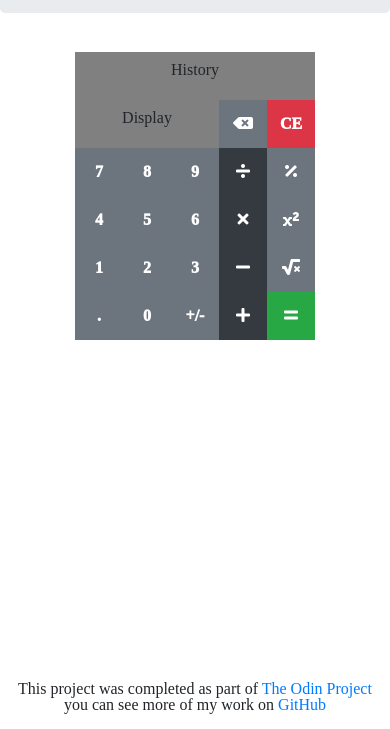
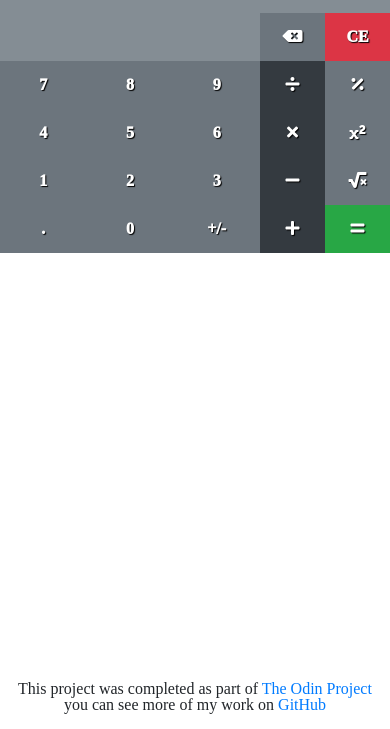
Before and after one commit to tjpoo92/calculator, a plain HTML site: page index.html in a window 390 px wide. Shown: the part 115-844 px from the top of the page. Drawn offline with nearby package versions, Linux system fonts and the light colour scheme.

Commit message:
finish responsive gui, add event listener to buttons

```diff
--- a/index.html
+++ b/index.html
@@ -3,6 +3,7 @@
   <head>
     <title>Calculator</title>
     <meta charset="UTF-8" />
+    <meta name="viewport" content="width=device-width, initial-scale=1" />
     <link
       rel="stylesheet"
       href="https://stackpath.bootstrapcdn.com/bootstrap/4.1.3/css/bootstrap.min.css"
@@ -22,117 +23,80 @@
     <link rel="icon" href="#" />
   </head>
 
-  <header class="jumbotron jumobtron-fluid">
+  <body>
+    <div class="jumbotron jumbotron-fluid d-none d-sm-block">
       <div class="container">
-      <h1 class="text-center">This is my calculator header</h1>
-    </div>
-  </header>
-  <body>
-    <div class="container-fluid body">
-      <div class="row justify-content-center">
-        <div class="col-xs-12">
-          <div class="display" style="width: 15rem; height: 3rem">History</div>
-        </div>
-      </div>
-      <div class="row justify-content-center">
-        <div class="col-xs-8">
-          <div class="display" style="width: 9rem">Display</div>
-        </div>
-        <div class="col-xs-2">
-          <button class="btn btn-secondary">
-            <i class="fas fa-backspace"></i>
-          </button>
-        </div>
-        <div class="col-xs-2">
-          <button class="btn btn-danger">CE</button>
+        <h1 class="text-center">Calculator</h1>
       </div>
     </div>
 
-      <div class="row justify-content-center">
-        <div class="col-xs-2">
-          <button class="btn btn-secondary">7</button>
+    <div class="container" style="margin-top: 5rem">
+      <div class="row">
+        <div class="col display"><p id="history"></p></div>
       </div>
-        <div class="col-xs-2">
-          <button class="btn btn-secondary">8</button>
+
+      <div class="row">
+        <div class="col display"><p id="display"></p></div>
+        <button class="btn btn-secondary col-2" id="backspace">
+          <i class="fas fa-backspace"></i>
+        </button>
+        <button class="btn btn-danger col-2" id="clear">CE</button>
       </div>
-        <div class="col-xs-2">
-          <button class="btn btn-secondary">9</button>
-        </div>
-        <div class="col-xs-2">
-          <button class="btn btn-dark">
+
+      <div class="row">
+        <button class="col btn btn-secondary" id="7">7</button>
+        <button class="col btn btn-secondary" id="8">8</button>
+        <button class="col btn btn-secondary" id="9">9</button>
+        <button class="col-2 btn btn-dark" id="divide">
           <i class="fas fa-divide"></i>
         </button>
+        <button class="col-2 btn btn-secondary" id="modulo">
+          <i class="fas fa-percentage"></i>
+        </button>
       </div>
-        <div class="col-xs-2">
-          <button class="btn btn-secondary">
-            <i class="fas fa-percentage"></i>
+
+      <div class="row">
+        <button class="col btn btn-secondary" id="4">4</button>
+        <button class="col btn btn-secondary" id="5">5</button>
+        <button class="col btn btn-secondary" id="6">6</button>
+        <button class="col-2 btn btn-dark" id="times">
+          <i class="fas fa-times"></i>
+        </button>
+        <button class="col-2 btn btn-secondary" id="pow">
+          <i class="fas fa-superscript"></i>
+        </button>
+      </div>
+
+      <div class="row">
+        <button class="col btn btn-secondary" id="1">1</button>
+        <button class="col btn btn-secondary" id="2">2</button>
+        <button class="col btn btn-secondary" id="3">3</button>
+        <button class="col-2 btn btn-dark" id="minus">
+          <i class="fas fa-minus"></i>
+        </button>
+        <button class="col-2 btn btn-secondary" id="sqrt">
+          <i class="fas fa-square-root-alt"></i>
+        </button>
+      </div>
+
+      <div class="row">
+        <button class="col btn btn-secondary" id="decimal" value=".">.</button>
+        <button class="col btn btn-secondary" id="0">0</button>
+        <button class="col btn btn-secondary" id="plusminus">+/-</button>
+        <button class="col-2 btn btn-dark" id="plus">
+          <i class="fas fa-plus"></i>
+        </button>
+        <button class="col-2 btn btn-success" id="equals">
+          <i class="fas fa-equals"></i>
         </button>
       </div>
     </div>
 
-      <div class="row justify-content-center">
-        <div class="col-xs-2">
-          <button class="btn btn-secondary">4</button>
-        </div>
-        <div class="col-xs-2">
-          <button class="btn btn-secondary">5</button>
-        </div>
-        <div class="col-xs-2">
-          <button class="btn btn-secondary">6</button>
-        </div>
-        <div class="col-xs-2">
-          <button class="btn btn-dark">
-            <i class="fas fa-times"></i>
-          </button>
-        </div>
-        <div class="col-xs-2">
-          <button class="btn btn-secondary">
-            <i class="fas fa-superscript"></i>
-          </button>
-        </div>
-      </div>
-
-      <div class="row justify-content-center">
-        <div class="col-xs-2">
-          <button class="btn btn-secondary">1</button>
-        </div>
-        <div class="col-xs-2">
-          <button class="btn btn-secondary">2</button>
-        </div>
-        <div class="col-xs-2">
-          <button class="btn btn-secondary">3</button>
-        </div>
-        <div class="col-xs-2">
-          <button class="btn btn-dark">
-            <i class="fas fa-minus"></i>
-          </button>
-        </div>
-        <div class="col-xs-2">
-          <button class="btn btn-secondary">
-            <i class="fas fa-square-root-alt"></i>
-          </button>
-        </div>
-      </div>
-
-      <div class="row justify-content-center">
-        <div class="col-xs-2">
-          <button class="btn btn-secondary">.</button>
-        </div>
-        <div class="col-xs-2">
-          <button class="btn btn-secondary">0</button>
-        </div>
-        <div class="col-xs-2">
-          <button class="btn btn-secondary">+/-</button>
-        </div>
-        <div class="col-xs-2">
-          <button class="btn btn-dark"><i class="fas fa-plus"></i></button>
-        </div>
-        <div class="col-xs-2">
-          <button class="btn btn-success"><i class="fas fa-equals"></i></button>
-        </div>
-      </div>
-    </div>
-  </body>
+    <script
+      src="https://cdn.jsdelivr.net/npm/bootstrap@5.0.0-beta1/dist/js/bootstrap.bundle.min.js"
+      integrity="sha384-ygbV9kiqUc6oa4msXn9868pTtWMgiQaeYH7/t7LECLbyPA2x65Kgf80OJFdroafW"
+      crossorigin="anonymous"
+    ></script>
     <footer class="fixed-bottom text-center">
       This project was completed as part of
       <a href="https://www.theodinproject.com/" target="_blank"
@@ -141,6 +105,7 @@
       you can see more of my work on
       <a href="https://github.com/tjpoo92/" target="_blank">GitHub</a>
     </footer>
+  </body>
 
   <script src="index.js"></script>
 </html>
--- a/index.js
+++ b/index.js
@@ -31,6 +31,19 @@ function operate(operator, num1, num2) {
             return divide(num1, num2);
     }
 }
-
+numregex = /\d|[\.]/
+const history = document.querySelector("#history");
+const display = document.querySelector("#display");
+const buttons = document.querySelectorAll("button");
+let operation = [];
+let string = "";
+for (let i = 0; i < buttons.length; i++) {
+    buttons[i].addEventListener("click", (e) => {
+        if (e.target.value.match(numregex)) {
+            string += e.target.value;
+        };
+        display.innerText = string;
+    });
+}
 
 //testing
--- a/style.css
+++ b/style.css
@@ -1,19 +1,23 @@
 div.display {
   border-radius: 0;
-  background-color: grey;
+  background-color: #848d94;
+  color: white;
+  text-shadow: 1px 1px 1px black;
+  font-weight: 1000 !important;
+  text-align: end;
   display: inline-block;
   font-weight: 400;
-  text-align: center;
   white-space: nowrap;
   vertical-align: middle;
   padding: 0.375rem 0.75rem;
   font-size: 1rem;
   line-height: 1.5;
   height: 3rem;
+  padding-top: 0.5rem;
 }
 
 h1 {
-  font-size: 2rem;
+  font-size: 3rem;
   font-family: cursive;
 }
 
@@ -21,13 +25,23 @@ footer {
   margin: 1rem;
 }
 
-.body {
-  margin-top: 10%;
-}
 button {
   height: 3rem;
-  width: 3rem;
   border-radius: 0 !important;
   box-shadow: none !important;
   font-weight: 1000 !important;
+  text-shadow: 1px 1px 1px black;
 }
+
+@media screen and (min-width: 576px) {
+  button {
+    height: 5rem;
+    border-radius: 0 !important;
+    box-shadow: none !important;
+    font-weight: 1000 !important;
+  }
+  div.display {
+    height: 5rem;
+    padding-top: 1.5rem;
+  }
+}
```
Also changed, not shown: .gitignore/notes.txt. Lines whose indentation alone changed are shown as unchanged.
